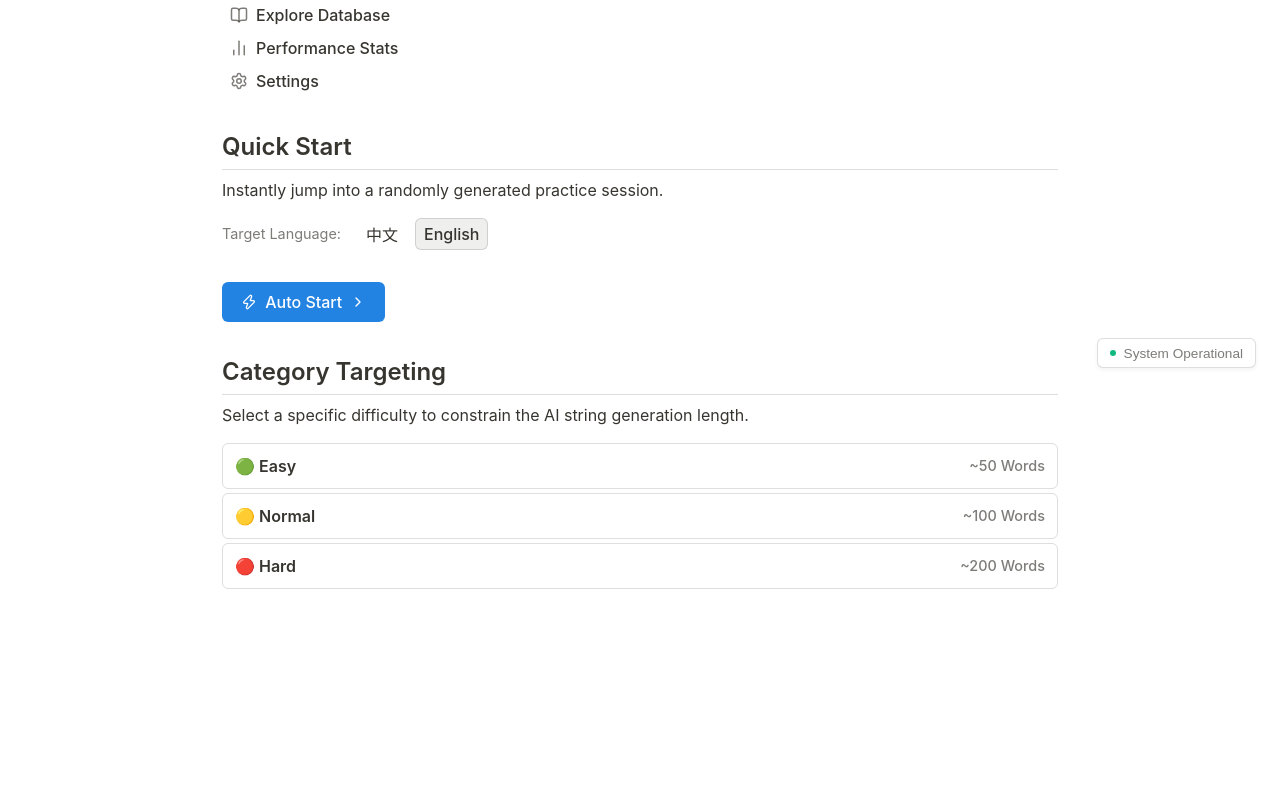
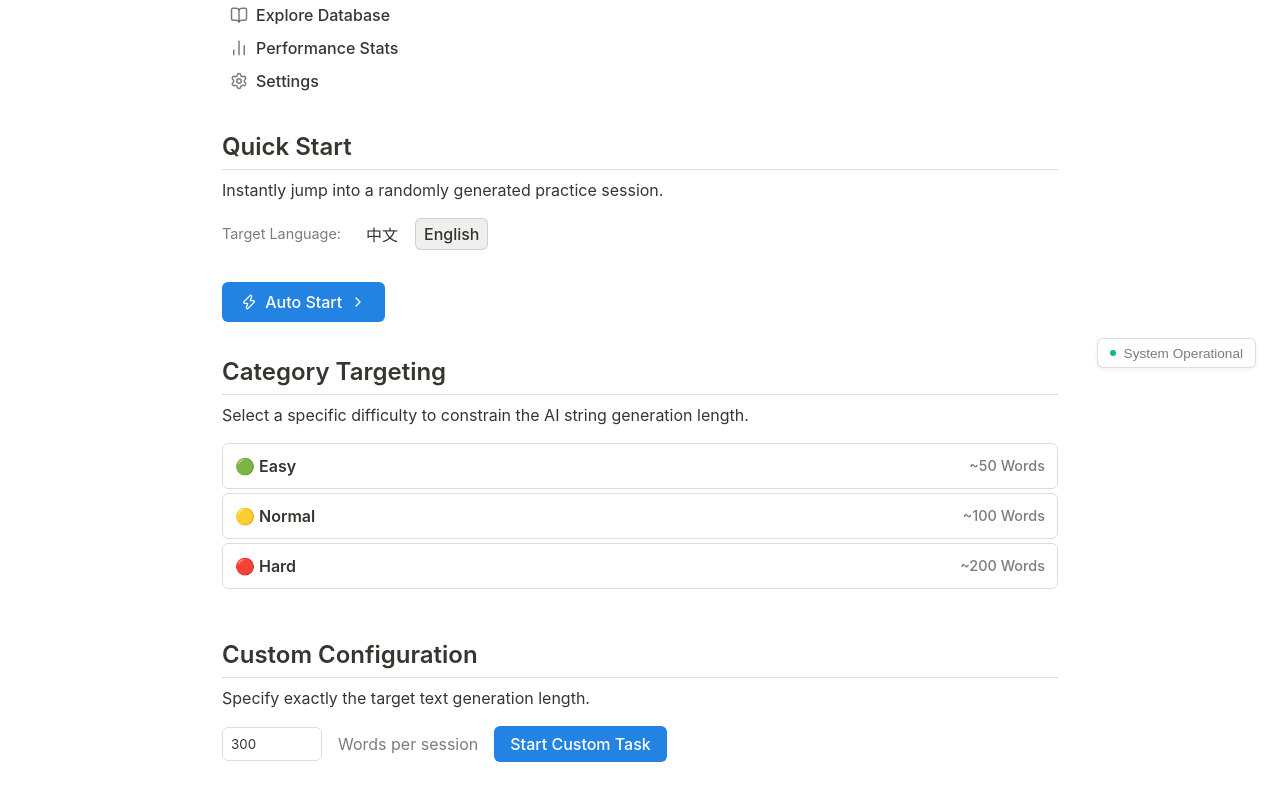
Before and after one commit to lucas112600/Typing, a Next.js app: page / in a window 1280 px wide. Shown: the part 416-1216 px from the top of the page. Before the commit the page ends 1085 px from the top, so only its background shows below. Built offline with nearby package versions, Linux system fonts and the light colour scheme.

Commit message:
feat: explicit empty stats messaging & custom target length configuration

```diff
--- a/src/components/HomeInteraction.tsx
+++ b/src/components/HomeInteraction.tsx
@@ -10,6 +10,7 @@ export default function HomeInteraction() {
   const router = useRouter();
   const [lang, setLang] = useState<"en" | "zh">("en");
   const [generating, setGenerating] = useState(false);
+  const [customWordCount, setCustomWordCount] = useState(300);
 
   useEffect(() => {
     SystemLogPubSub.publish("SYS_READY");
@@ -21,8 +22,11 @@ export default function HomeInteraction() {
     SystemLogPubSub.publish("GENERATING_NEURAL_TEXT...");
 
     setTimeout(() => {
-      const diffLevels: Difficulty[] = ["EASY", "NORMAL", "HARD"];
-      const finalDiff = difficulty || diffLevels[Math.floor(Math.random() * diffLevels.length)];
+      let finalDiff: Difficulty = difficulty || "EASY";
+      if (!difficulty) {
+         const diffLevels: ("EASY" | "NORMAL" | "HARD")[] = ["EASY", "NORMAL", "HARD"];
+         finalDiff = diffLevels[Math.floor(Math.random() * diffLevels.length)];
+      }
 
       const practiceData = generateText(lang, finalDiff);
 
@@ -130,6 +134,26 @@ export default function HomeInteraction() {
 
       </div>
 
+      {/* Target Length Settings */}
+      <h2 className="notion-h2">Custom Configuration</h2>
+      <p className="notion-p">Specify exactly the target text generation length.</p>
+
+      <div style={{ display: "flex", alignItems: "center", gap: "1rem", marginBottom: "1rem" }}>
+         <input
+            type="number"
+            className="app-input"
+            style={{ width: "100px" }}
+            value={customWordCount}
+            onChange={e => setCustomWordCount(Number(e.target.value))}
+            min={10}
+            max={5000}
+         />
+         <span style={{ color: "var(--foreground-muted)" }}>Words per session</span>
+         <button className="app-button primary" style={{ width: "fit-content", padding: "0.5rem 1rem" }} onClick={() => handleStart(customWordCount)}>
+            Start Custom Task
+         </button>
+      </div>
+
     </div>
   );
 }
--- a/src/lib/generator.ts
+++ b/src/lib/generator.ts
@@ -1,6 +1,6 @@
 import { Entry } from "./mockData";
 
-export type Difficulty = "EASY" | "NORMAL" | "HARD";
+export type Difficulty = "EASY" | "NORMAL" | "HARD" | number;
 
 // REAL EXCERPTS (Real Texts) instead of random procedural gibberish.
 const REAL_TEXTS = {
@@ -49,12 +49,11 @@ export function generateText(language: "en" | "zh", diff: Difficulty, overrideTi
 
   const textRaw = sourceRaw.text;
 
-  let targetLength = 50;
-  if (diff === "NORMAL") targetLength = 100;
-  if (diff === "HARD") targetLength = 200;
+  let targetLength = typeof diff === "number" ? diff : (diff === "NORMAL" ? 100 : (diff === "HARD" ? 200 : 50));
 
   if (language === "zh") {
-     targetLength = diff === "EASY" ? 60 : diff === "NORMAL" ? 120 : 250;
+     if (typeof diff === "number") targetLength = diff;
+     else targetLength = diff === "EASY" ? 60 : diff === "NORMAL" ? 120 : 250;
   }
 
   // Try to find a real semantic chunk from the raw text matching approximate length
@@ -91,7 +90,7 @@ export function generateText(language: "en" | "zh", diff: Difficulty, overrideTi
     id: `auto-${Date.now()}`,
     title: overrideTitle && overrideTitle.trim() !== "每日隨機生成" && overrideTitle.trim() !== "" ? overrideTitle : sourceRaw.title,
     text: finalText,
-    difficulty: diff === "NORMAL" ? "CORE" : diff,
+    difficulty: diff === "NORMAL" ? "CORE" : typeof diff === "number" ? "CUSTOM" : diff,
     wordCount: language === "en" ? finalText.split(" ").length : finalText.length,
     source: "Real Text Knowledge Base"
   };
@@ -154,7 +153,7 @@ export async function generateWikiText(language: "en" | "zh", diff: Difficulty,
           id: `wiki-${Date.now()}`,
           title: page.title,
           text: finalText,
-          difficulty: diff === "NORMAL" ? "CORE" : diff,
+          difficulty: diff === "NORMAL" ? "CORE" : typeof diff === "number" ? "CUSTOM" : diff,
           wordCount: language === "en" ? finalText.split(" ").length : finalText.length,
           source: `Wikipedia (${language.toUpperCase()})`
         };
--- a/src/lib/mockData.ts
+++ b/src/lib/mockData.ts
@@ -3,7 +3,7 @@ export type Category2 = "NEWS_FEED" | "ARCHIVE";
 
 export interface Entry {
   id: string;
-  difficulty: "EASY" | "HARD" | "CORE";
+  difficulty: "EASY" | "HARD" | "CORE" | "CUSTOM" | string;
   title: string;
   wordCount: number;
   source: string;
```
Also changed, not shown: src/app/stats/page.tsx (+10 -6 lines).
